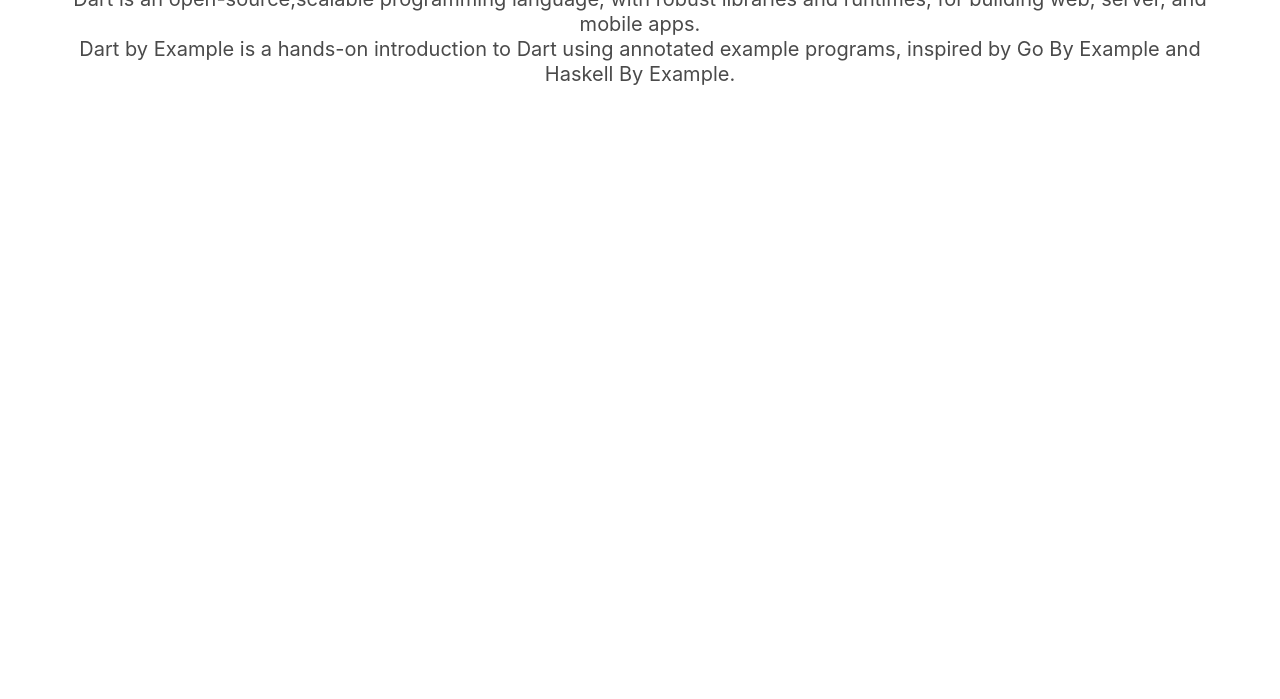
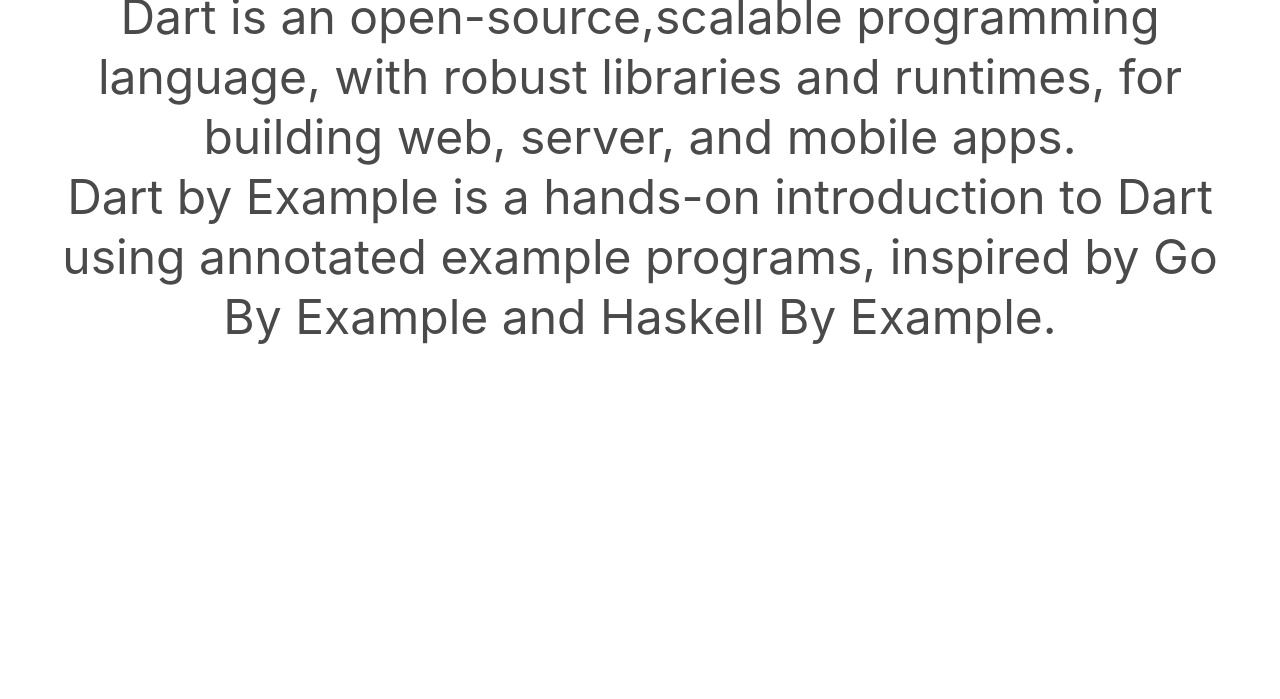
Before and after one commit to minikin/dartbyexample, a plain HTML site: page docs/index.html in a window 1280 px wide. Shown: the part 101-800 px from the top of the page. Drawn offline with nearby package versions, Linux system fonts and the light colour scheme.

Commit message:
Update index.html

```diff
--- a/docs/index.html
+++ b/docs/index.html
@@ -14,7 +14,7 @@
       <h1 class="title">
         Dart by Example - WIP!
       </h1>
-      <p class="subtitle">
+      <p class="subtitle is-size-1">
         Dart is an open-source,scalable programming language, with robust libraries and runtimes,
         for building web, server, and mobile apps.
         </br>
```
